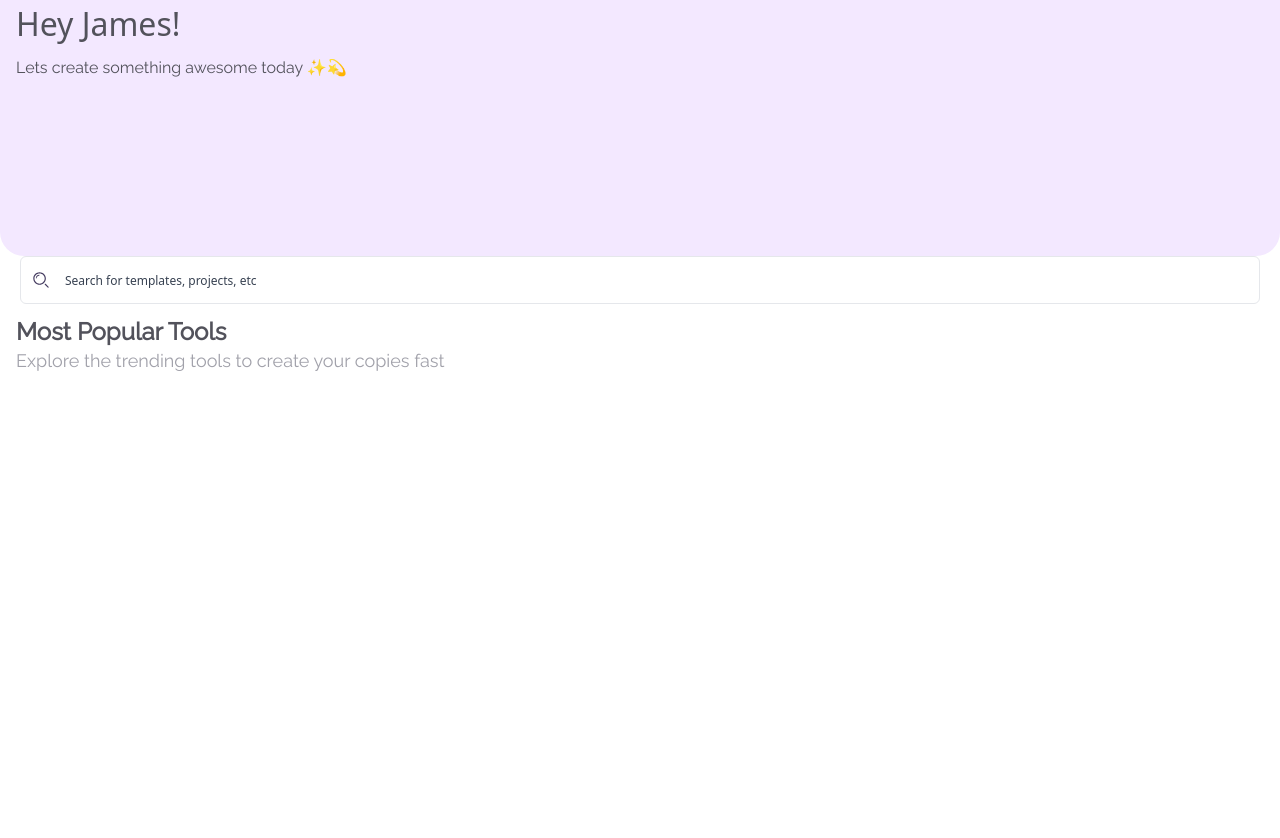
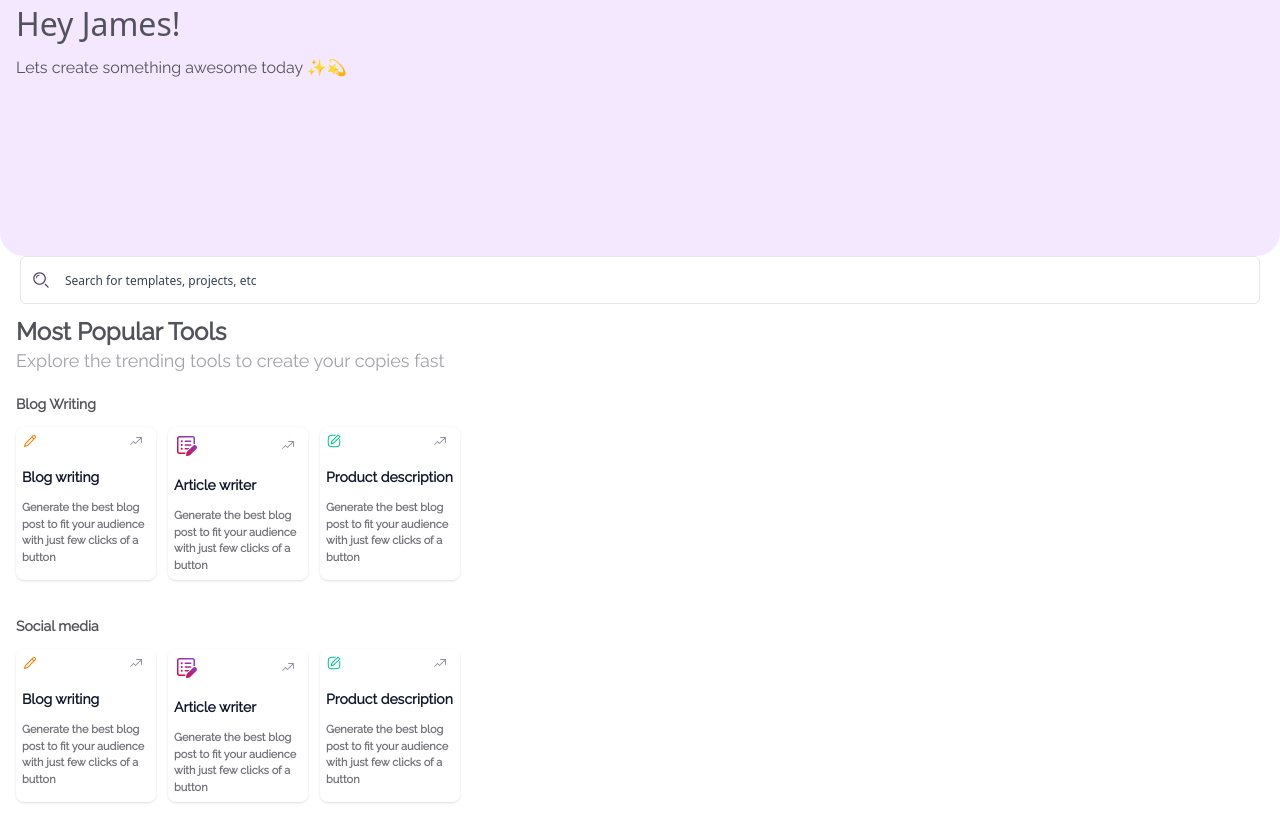
Before and after one commit to corners2wall/Rethink-Layout, a React (Vite) app: page / in a window 1280 px wide. Before the commit the page ends 800 px from the top, so only its background shows below. Built offline with nearby package versions, Linux system fonts and the light colour scheme.

Commit message:
feat: add Trend components

```diff
--- a/src/components/App.tsx
+++ b/src/components/App.tsx
@@ -1,29 +1,46 @@
 import TrendCard from './TrendCard/TrendCard'
 import '../styles.css'
 import Input from './Input'
+import TrendRow from './TrendRow/TrendRow'
+import { trendingData } from 'data/mockData'
+import Column from './Layout/Column'
 
 export default function Application() {
   return (
     <>
-      <div className="flex h-64 flex-col gap-2 rounded-b-3xl bg-purple-100 pl-4 text-zinc-600">
+      <Column className="h-64 gap-2 rounded-b-3xl bg-purple-100 pl-4 text-zinc-600">
         <span className="text-[32px]">Hey James!</span>
         <span className="font-raleway text-base">
           Lets create something awesome today ✨💫
         </span>
-      </div>
+      </Column>
 
       <div className="px-5 pb-4">
         <Input placeholder="Search for templates, projects, etc" />
       </div>
       <main className="flex flex-col px-4">
-        <div className="flex flex-col gap-2 font-raleway ">
+        <Column className="gap-2 pb-6 font-raleway">
           <span className="text-lg font-semibold leading-none  text-zinc-600 lg:text-2xl">
             Most Popular Tools
           </span>
           <span className="text-sm leading-none text-zinc-400 lg:text-lg">
             Explore the trending tools to create your copies fast
           </span>
-        </div>
+        </Column>
+        <TrendRow
+          title="Blog Writing"
+          items={trendingData}
+          renderRowItem={({ id, ...props }) => (
+            <TrendCard key={id} {...props} />
+          )}
+        />
+        <TrendRow
+          title="Social media"
+          items={trendingData}
+          renderRowItem={({ id, ...props }) => (
+            <TrendCard key={id} {...props} />
+          )}
+        />
       </main>
 
       {/* <div className="inline-flex h-12 w-80 items-center justify-center">
--- /dev/null
+++ b/src/components/Card/Card.tsx
@@ -0,0 +1,12 @@
+interface CardProps {
+  className: string
+  children: React.ReactNode
+}
+
+export default function Card({ className, children }: CardProps) {
+  return (
+    <div className={`rounded-[20px] bg-zinc-100 shadow ${className}`}>
+      {children}
+    </div>
+  )
+}
--- /dev/null
+++ b/src/components/Card/index.tsx
@@ -0,0 +1,3 @@
+import Card from './Card'
+
+export default Card
--- /dev/null
+++ b/src/components/Layout/Column.tsx
@@ -0,0 +1,8 @@
+interface ColumnProps {
+  className: string
+  children: React.ReactNode
+}
+
+export default function Column({ className, children }: ColumnProps) {
+  return <div className={`flex flex-col ${className}`}>{children}</div>
+}
--- a/src/components/TrendCard/TrendCard.tsx
+++ b/src/components/TrendCard/TrendCard.tsx
@@ -1,5 +1,7 @@
 import { MediaType } from 'types/common'
-import Pencil from '../../assets/icons/Pencil.svg?react'
+import { MediaTypeMap } from './const'
+import TrendingArrow from '../../assets/icons/TrendingArrow.svg?react'
+import Column from 'components/Layout/Column'
 
 interface TrendCardProps {
   type: MediaType
@@ -8,22 +10,24 @@ interface TrendCardProps {
   description: string
 }
 
-export default function TrendCard({}: TrendCardProps) {
+export default function TrendCard({
+  type,
+  isTrending,
+  title,
+  description
+}: TrendCardProps) {
+  const Icon = MediaTypeMap[type]
+
   return (
-    <div className="inline-flex flex-col rounded-lg bg-white p-1.5 shadow">
+    <Column className="rounded-lg p-1.5 shadow">
       <div className="flex items-center justify-between pb-[18px] pr-[6px]">
-        <Pencil />
-        <Pencil />
+        <Icon />
+        {isTrending && <TrendingArrow />}
       </div>
-      <div className="flex h-20 flex-col items-start justify-start gap-3">
-        <span className="text-center font-['Raleway'] text-sm font-semibold text-slate-900">
-          Blog writing
-        </span>
-        <div className="w-32 font-['Raleway'] text-xs text-zinc-500">
-          Generate the best blog post to fit your audience with just few clicks
-          of a button
-        </div>
-      </div>
-    </div>
+      <Column className="items-start justify-start gap-3 font-raleway font-semibold">
+        <span className="text-center text-sm text-slate-900">{title}</span>
+        <div className="w-32 text-[11px] text-zinc-500">{description}</div>
+      </Column>
+    </Column>
   )
 }
--- a/src/components/TrendCard/const.ts
+++ b/src/components/TrendCard/const.ts
@@ -1,8 +1,10 @@
 import { MediaType } from 'types/common'
 import Pencil from '../../assets/icons/Pencil.svg?react'
+import Edit from '../../assets/icons/Edit.svg?react'
+import TextBullet from '../../assets/icons/TextBullet.svg?react'
 
 export const MediaTypeMap: Record<MediaType, React.FC> = {
-    'ARTICLE': ,
-    'BLOG': ,
-    'DESCRIPTION' ,
+  ARTICLE: TextBullet,
+  BLOG: Pencil,
+  PRODUCT: Edit
 }
--- a/src/components/TrendRow/TrendRow.tsx
+++ b/src/components/TrendRow/TrendRow.tsx
@@ -1,20 +1,21 @@
+import Column from 'components/Layout/Column'
 import { ReactNode } from 'react'
 
 interface TrendRowProps<T> {
-  label: string
+  title: string
   items: T[]
   renderRowItem(item: T): ReactNode
 }
 
 export default function TrendRow<T>({
-  label,
+  title,
   items,
   renderRowItem
 }: TrendRowProps<T>) {
   return (
-    <div className="flex flex-col gap-3 font-raleway">
-      <span className="text-sm font-semibold">{label}</span>
-      {items.map(renderRowItem)}
-    </div>
+    <Column className="gap-3 pb-9 font-raleway ">
+      <span className="text-sm font-semibold text-zinc-600">{title}</span>
+      <div className="flex gap-3">{items.map(renderRowItem)}</div>
+    </Column>
   )
 }
--- /dev/null
+++ b/src/data/mockData.ts
@@ -0,0 +1,28 @@
+import { PostDto } from 'types/dto'
+
+export const trendingData: PostDto[] = [
+  {
+    id: 1,
+    isTrending: true,
+    description:
+      'Generate the best blog post to fit your audience with just few clicks of a button',
+    type: 'BLOG',
+    title: 'Blog writing'
+  },
+  {
+    id: 2,
+    isTrending: true,
+    description:
+      'Generate the best blog post to fit your audience with just few clicks of a button',
+    type: 'ARTICLE',
+    title: 'Article writer'
+  },
+  {
+    id: 3,
+    isTrending: true,
+    description:
+      'Generate the best blog post to fit your audience with just few clicks of a button',
+    type: 'PRODUCT',
+    title: 'Product description'
+  }
+]
--- a/src/types/common.ts
+++ b/src/types/common.ts
@@ -1 +1 @@
-export type MediaType = 'BLOG' | 'ARTICLE' | 'DESCRIPTION'
+export type MediaType = 'BLOG' | 'ARTICLE' | 'PRODUCT'
--- /dev/null
+++ b/src/types/dto.ts
@@ -0,0 +1,9 @@
+import { MediaType } from './common'
+
+export interface PostDto {
+  id: number
+  type: MediaType
+  title: string
+  isTrending: boolean
+  description: string
+}
```
Also changed, not shown: src/components/TrendCard/index.tsx (renamed from src/components/TrendCard/index.ts).
